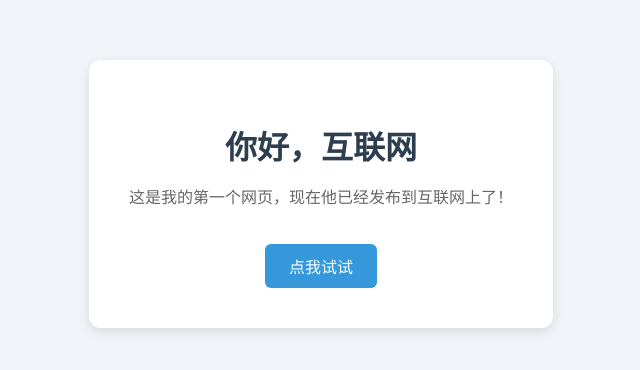
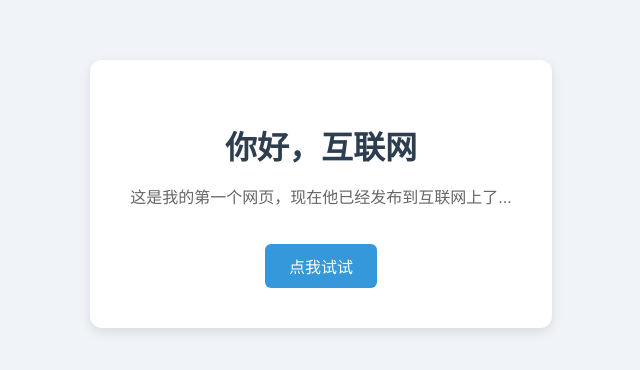
Before and after one commit to tianshan201314/zero-to-tech, a plain HTML site: page my_website.html in a window 1280 px wide. Shown: the part 206-576 px from the top of the page, 319-959 px from the left. Drawn offline with Linux system fonts and the light colour scheme.

Commit message:
Update my_website.html

```diff
--- a/my_website.html
+++ b/my_website.html
@@ -20,7 +20,7 @@
     <div class="card">
 
       <h1>你好，互联网</h1>
-      <p id = "msg">这是我的第一个网页，现在他已经发布到互联网上了！</p>
+      <p id = "msg">这是我的第一个网页，现在他已经发布到互联网上了...</p>
 
       <button onclick = "changeText()">点我试试</button>
 
```
